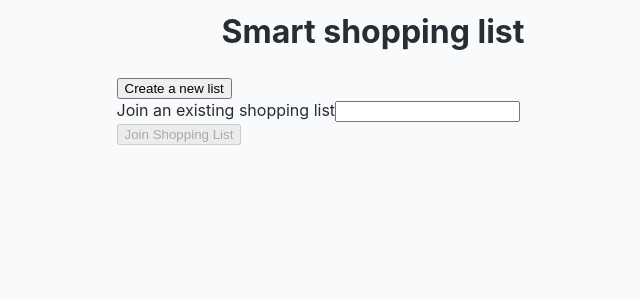
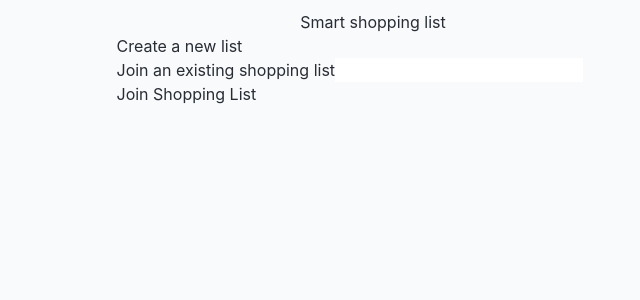
Before and after one commit to the-collab-lab/tcl-50-smart-shopping-list, a React (Vite) app: page / in a window 1280 px wide. Shown: the top 300 px of the page, without its empty margins (267-907 px from the left). Built offline with nearby package versions, Linux system fonts and the light colour scheme.

Commit message:
installed and setup tailwindcss

```diff
--- a/index.html
+++ b/index.html
@@ -11,6 +11,7 @@
 			content="A smart shopping list that learns your purchase habits and makes suggestions, so you don't forget to buy what's important."
 		/>
 		<link rel="icon" type="image/svg+xml" href="/src/favicon.ico" />
+		<link href="./src/index.css" rel="stylesheet" />
 		<meta name="theme-color" content="#000000" />
 		<title>Smart Shopping List</title>
 		<script type="module" src="/src/index.jsx" async></script>
--- a/package.json
+++ b/package.json
@@ -18,6 +18,7 @@
 		"@testing-library/react": "^13.3.0",
 		"@testing-library/user-event": "^14.3.0",
 		"@vitejs/plugin-react": "^2.0.0",
+		"autoprefixer": "^10.4.13",
 		"eslint": "^8.20.0",
 		"eslint-config-prettier": "^8.5.0",
 		"eslint-config-react-app": "^7.0.1",
@@ -25,7 +26,9 @@
 		"husky": "^8.0.1",
 		"jsdom": "^20.0.0",
 		"lint-staged": "^13.0.3",
+		"postcss": "^8.4.19",
 		"prettier": "^2.7.1",
+		"tailwindcss": "^3.2.4",
 		"vite": "^3.0.2",
 		"vite-plugin-pwa": "^0.12.3",
 		"vite-plugin-svgr": "^2.2.0",
--- /dev/null
+++ b/postcss.config.js
@@ -0,0 +1,6 @@
+module.exports = {
+	plugins: {
+		tailwindcss: {},
+		autoprefixer: {},
+	},
+};
--- a/src/index.css
+++ b/src/index.css
@@ -92,3 +92,7 @@ code {
 ul {
 	padding: 0;
 }
+
+@tailwind base;
+@tailwind components;
+@tailwind utilities;
--- /dev/null
+++ b/tailwind.config.js
@@ -0,0 +1,8 @@
+/** @type {import('tailwindcss').Config} */
+module.exports = {
+	content: ['./src/**/*.{html,jsx,js}'],
+	theme: {
+		extend: {},
+	},
+	plugins: [],
+};
```
Also changed, not shown: 1 other file (tests, documents, lock files or other folders).
